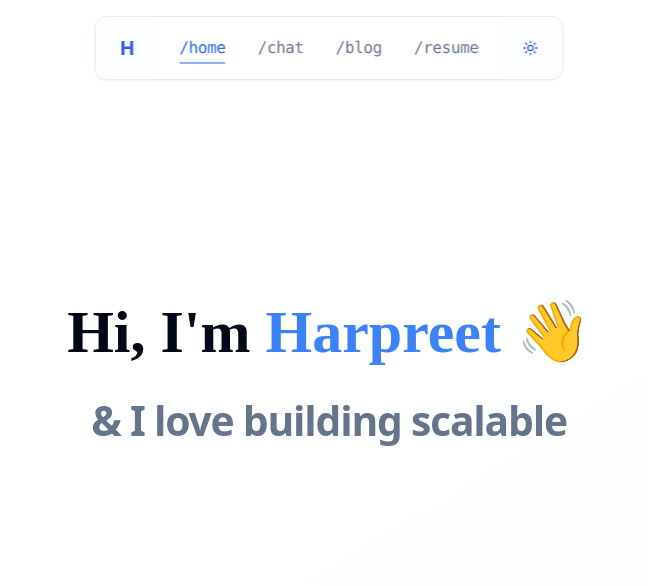
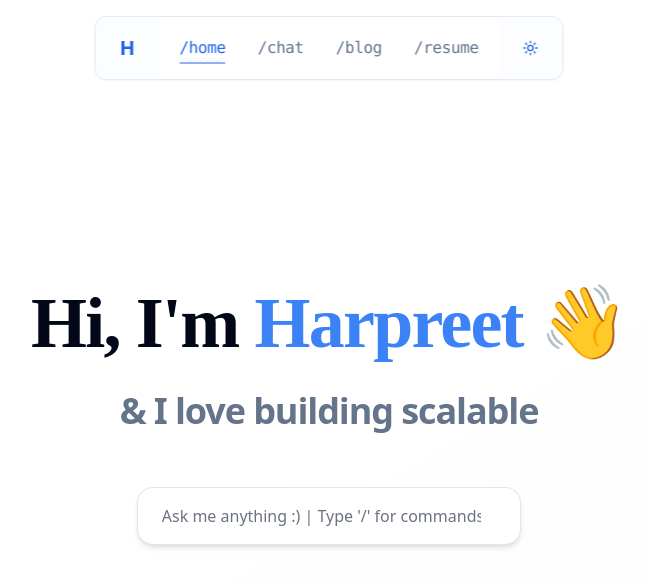
Before and after one commit to Harpreet-Singh-lks/Portfolio, a Next.js app: page /Dashboard in a window 1280 px wide. Shown: the top 586 px of the page, without its empty margins (311-959 px from the left). Built offline with nearby package versions, Linux system fonts and the light colour scheme.

Commit message:
landing page updated

```diff
--- a/package.json
+++ b/package.json
@@ -11,6 +11,7 @@
   "dependencies": {
     "framer-motion": "^12.23.12",
     "next": "15.4.6",
+    "next-themes": "^0.4.6",
     "react": "19.1.0",
     "react-dom": "19.1.0"
   },
--- a/src/app/Dashboard/page.tsx
+++ b/src/app/Dashboard/page.tsx
@@ -2,6 +2,7 @@
 
 import React,{useState, useEffect} from "react";
 import Navbar from "../components/navbar";
+import Searchbar from '../components/searchbar';
 //import {motion} from 'framer-motion'// why it didnt use framer-motion
 
 const Dashboard= ()=>{
@@ -11,27 +12,43 @@ const Dashboard= ()=>{
   return (
     <div className="min-h-screen bg-gradient-to-br from-background via-background to-muted/20">
       <Navbar activeTab={activeTab} setActiveTab={setActiveTab} />
-      <main className="pt-20 px-6 max-w-4xl mx-auto">
-        <div className="flex flex-col items-center justify-center min-h-[80vh]">
-        <h1 className="text-6xl font-bold text-center font-['Space_Grotesk']">
+      <main className="pt-24 px-4 sm:px-6 lg:px-8 max-w-5xl mx-auto">
+      <div className="flex flex-col items-center justify-center min-h-[70vh] sm:min-h-[75vh] md:min-h-[80vh]">
+        <h1 className="font-['Space_Grotesk'] text-center font-bold leading-tight text-4xl sm:text-5xl md:text-6xl xl:text-7xl tracking-tight">
         Hi, I'm <span className="text-blue-500">Harpreet 👋</span>
         </h1>
-      <h2 className="mt-8 text-lg sm:text-3xl md:text-4xl lg:text-5xl font-semibold tracking-tight text-center text-muted-foreground leading-snug">
-         <span className="text-[0.75em] sm:text-[0.8em] md:text-[0.85em]">& I love building scalable</span>
-        <span className="block mt-2">
-          <span className="relative block mx-auto h-12 w-[220px] sm:w-[260px] md:w-[300px] overflow-hidden">
-        <span className="absolute inset-0 flex items-center justify-center animate-rotateWord1 whitespace-nowrap text-indigo-400">
+
+        <h2 className="mt-6 sm:mt-8 text-center font-semibold text-muted-foreground leading-snug text-lg sm:text-3xl md:text-4xl lg:text-5xl xl:text-[2.75rem] tracking-tight [text-wrap:balance]">
+        <span className="block text-base sm:text-lg md:text-xl lg:text-3xl xl:text-4xl">
+          & I love building scalable
+        </span>
+        <span className="block">
+          <span
+            className="
+              relative mx-auto flex items-center justify-center
+              h-10 sm:h-12 md:h-14
+              px-2 sm:px-3
+              w-fit min-w-[160px] sm:min-w-[200px]
+              transition-[width] duration-300
+            "
+          >
+            <span className="absolute inset-0 flex items-center justify-center animate-rotateWord1 whitespace-nowrap text-indigo-400 text-xl sm:text-2xl md:text-4xl">
               backend systems
             </span>
-        <span className="absolute inset-0 flex items-center justify-center animate-rotateWord2 text-emerald-400">
+            <span className="absolute inset-0 flex items-center justify-center animate-rotateWord2 whitespace-nowrap text-emerald-400 text-xl sm:text-2xl md:text-4xl">
               web3 products
             </span>
           </span>
         </span>
+
         </h2>
+        <Searchbar/>
       </div>
       </main>
     </div>
+
+
+
   )
 }
 export default Dashboard;
--- /dev/null
+++ b/src/app/components/searchbar.tsx
@@ -0,0 +1,43 @@
+import React from "react";
+import { useTheme } from "next-themes";
+
+const Searchbar = () => {
+    const { theme } = useTheme();
+    const dark = theme === "dark";
+
+    return (
+        <form
+            onSubmit={(e) => {
+            e.preventDefault();
+            const formData = new FormData(e.currentTarget);
+            const q = (formData.get("q") as string || "").trim();
+            if (!q) return;
+            console.log("Search:", q);
+            }}
+            role="search"
+            aria-label="Site search"
+            className="w-full max-w-xl"
+        >
+            <label htmlFor="search-input" className="sr-only">
+            Search
+            </label>
+            <input
+            id="search-input"
+            name="q"
+            type="search"
+            placeholder="Ask me anything :) | Type '/' for commands"
+            autoComplete="off"
+            size={42}
+            style={{ width: "42ch" }}
+            className={[
+                "block mx-auto rounded-2xl px-6 py-4 outline-none shadow-lg backdrop-blur-md transition focus:shadow-xl placeholder:transition",
+                dark
+                ? "bg-neutral-900/80 text-gray-100 placeholder:text-gray-500 border border-neutral-700 hover:bg-neutral-900/90 focus:bg-neutral-800/90"
+                : "bg-white text-black placeholder:text-gray-500 border border-black/10 shadow-md hover:bg-white/90 focus:bg-white"
+            ].join(" ")}
+            />
+        </form>
+    );
+};
+
+export default Searchbar;
```
Also changed, not shown: 1 other file (tests, documents, lock files or other folders). Lines whose indentation alone changed are shown as unchanged.
